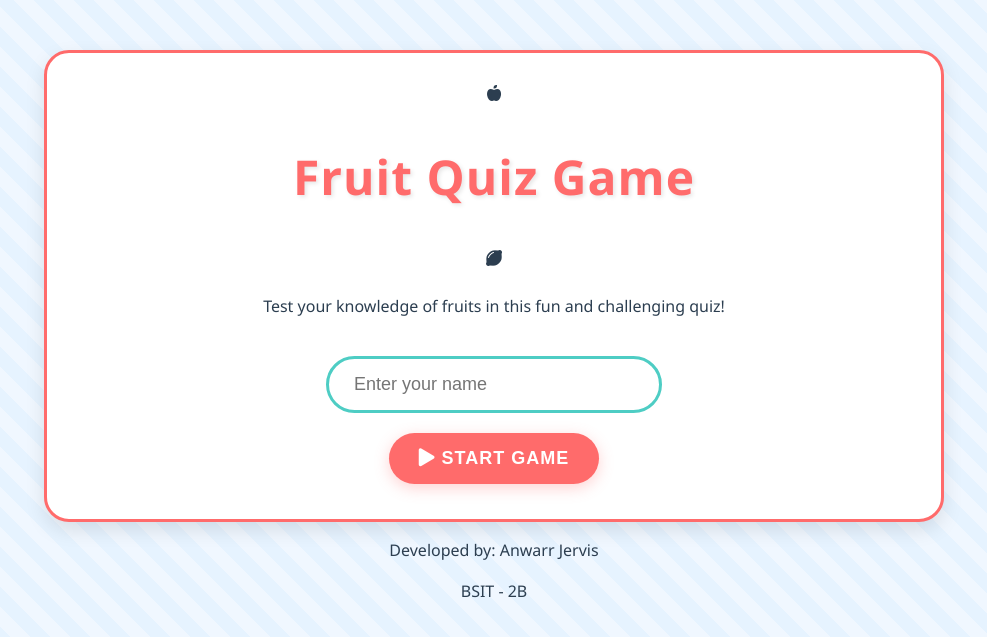
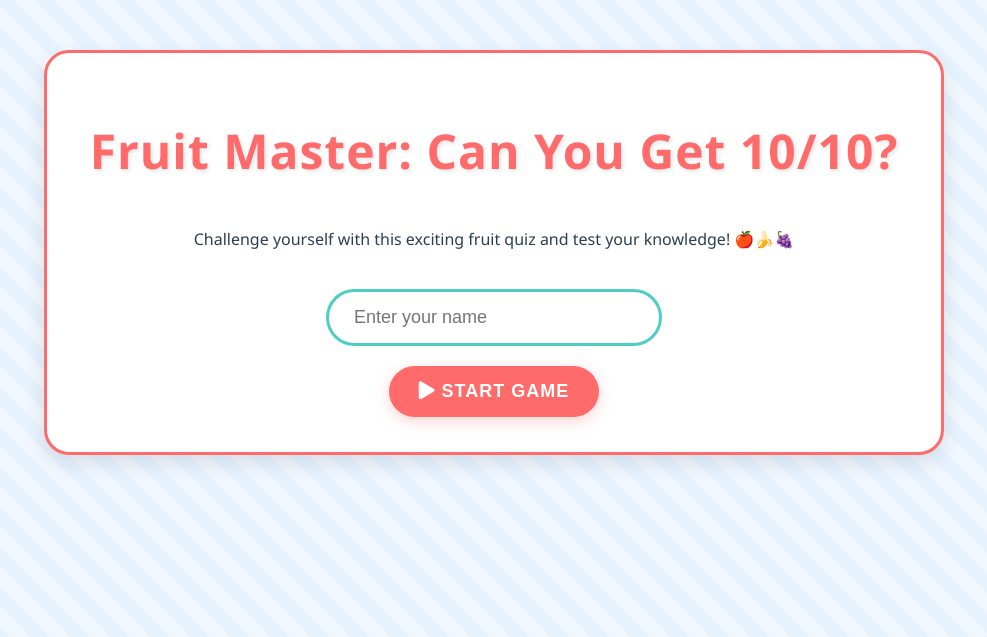
Before and after one commit to anwarr13/DelosReyesGame, a PHP site: page / in a window 1280 px wide. Shown: the top 637 px of the page, without its empty margins (146-1133 px from the left). Run offline with PHP 8.4, Linux system fonts and the light colour scheme; data that the repository does not hold is empty; a stand-in replaces the project's code that opens the database connection.

Commit message:
Update index.php

```diff
--- a/index.php
+++ b/index.php
@@ -58,7 +58,7 @@ if ($result) {
 <!DOCTYPE html>
 <html>
 <head>
-    <title>Fruit Quiz Game</title>
+                <title>Fruit Master: Can You Get 10/10? </title>
     <style>
         :root {
             --primary-color: #FF6B6B;
@@ -275,19 +275,15 @@ if ($result) {
         <!-- Start Screen -->
         <div class="game-container">
             <div class="game-title">
-                <i class="fas fa-apple-alt"></i>
-                <h1>Fruit Quiz Game</h1>
-                <i class="fas fa-lemon"></i>
+                <h1>Fruit Master: Can You Get 10/10?</h1>
             </div>
-            <p>Test your knowledge of fruits in this fun and challenging quiz!</p>
+            <p>Challenge yourself with this exciting fruit quiz and test your knowledge! 🍎🍌🍇</p>
             <form method="POST" class="start-form">
                 <input type="text" name="username" placeholder="Enter your name" required>
                 <br>
                 <button type="submit"><i class="fas fa-play"></i> Start Game</button>
             </form>
         </div>
-        <p class="creator-credit">Developed by: Anwarr Jervis</p>
-        <p class="creator-credit"> BSIT - 2B</p>
     <?php elseif (isset($_GET['show_results'])): ?>
         <!-- Results Screen -->
         <div class="game-container">
```
